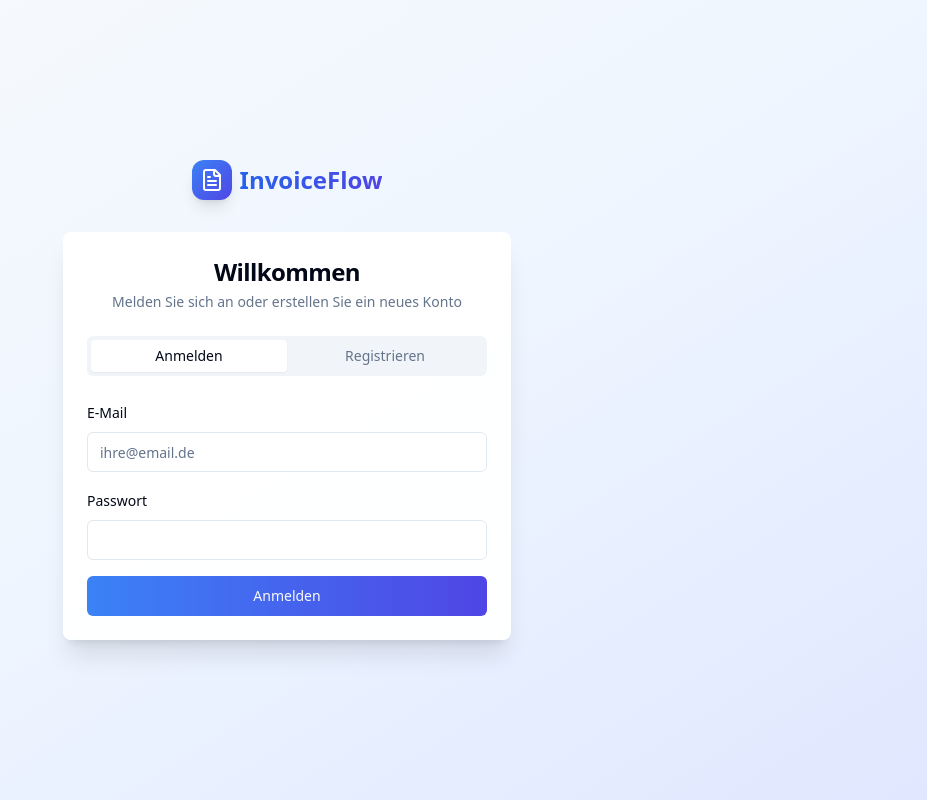
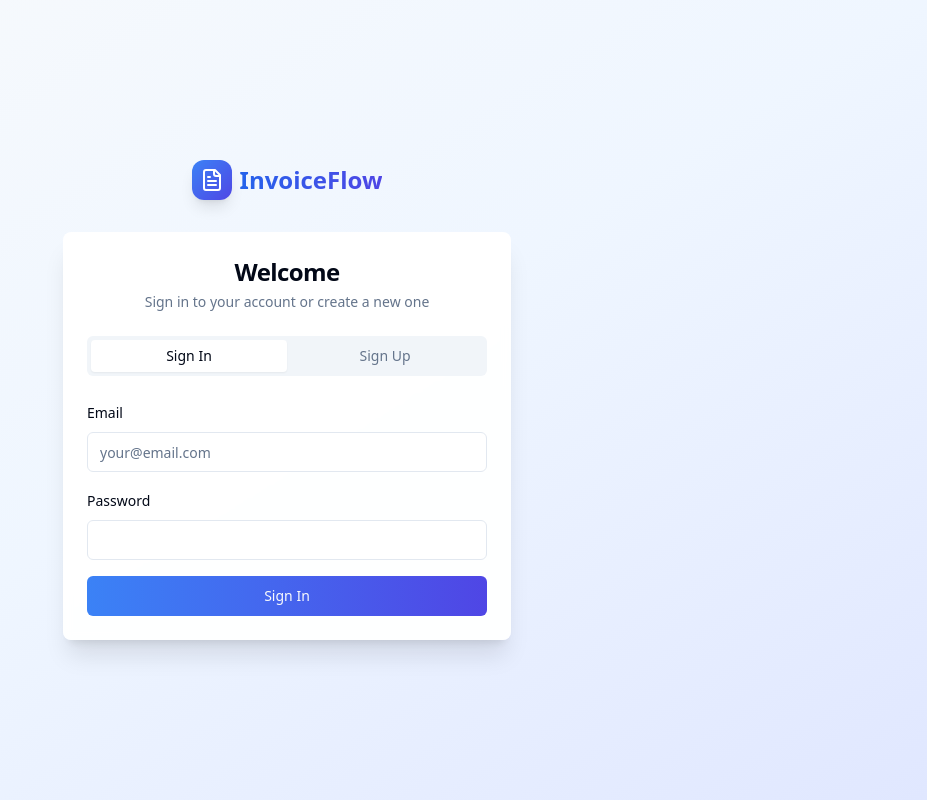
Before and after one commit to the-vibe-coder-official/invoicify-flow, a React (Vite) app: page /auth in a window 1280 px wide. Shown: the whole page, without its empty margins (353-1280 px from the left). Built offline with nearby package versions, Linux system fonts and the light colour scheme.

Commit message:
Fix: Translate /auth page to English
Translated the /auth page, including all UI elements, to English to ensure consistent language across the application.

```diff
--- a/src/pages/Auth.tsx
+++ b/src/pages/Auth.tsx
@@ -29,14 +29,14 @@ const Auth = () => {
 
     if (error) {
       toast({
-        title: "Anmeldung fehlgeschlagen",
+        title: "Login failed",
         description: error.message,
         variant: "destructive"
       });
     } else {
       toast({
-        title: "Erfolgreich angemeldet",
-        description: "Willkommen zurück!"
+        title: "Successfully logged in",
+        description: "Welcome back!"
       });
       navigate('/dashboard');
     }
@@ -52,14 +52,14 @@ const Auth = () => {
 
     if (error) {
       toast({
-        title: "Registrierung fehlgeschlagen",
+        title: "Registration failed",
         description: error.message,
         variant: "destructive"
       });
     } else {
       toast({
-        title: "Registrierung erfolgreich",
-        description: "Bitte überprüfen Sie Ihre E-Mail zur Bestätigung."
+        title: "Registration successful",
+        description: "Please check your email for confirmation."
       });
     }
 
@@ -81,33 +81,33 @@ const Auth = () => {
 
         <Card className="shadow-xl border-0 bg-white/95 backdrop-blur-sm">
           <CardHeader className="space-y-1 text-center">
-            <CardTitle className="text-2xl font-bold">Willkommen</CardTitle>
+            <CardTitle className="text-2xl font-bold">Welcome</CardTitle>
             <CardDescription>
-              Melden Sie sich an oder erstellen Sie ein neues Konto
+              Sign in to your account or create a new one
             </CardDescription>
           </CardHeader>
           <CardContent>
             <Tabs value={activeTab} onValueChange={setActiveTab} className="w-full">
               <TabsList className="grid w-full grid-cols-2 mb-6">
-                <TabsTrigger value="login">Anmelden</TabsTrigger>
-                <TabsTrigger value="register">Registrieren</TabsTrigger>
+                <TabsTrigger value="login">Sign In</TabsTrigger>
+                <TabsTrigger value="register">Sign Up</TabsTrigger>
               </TabsList>
 
               <TabsContent value="login">
                 <form onSubmit={handleSignIn} className="space-y-4">
                   <div className="space-y-2">
-                    <Label htmlFor="email">E-Mail</Label>
+                    <Label htmlFor="email">Email</Label>
                     <Input
                       id="email"
                       type="email"
-                      placeholder="ihre@email.de"
+                      placeholder="your@email.com"
                       value={email}
                       onChange={(e) => setEmail(e.target.value)}
                       required
                     />
                   </div>
                   <div className="space-y-2">
-                    <Label htmlFor="password">Passwort</Label>
+                    <Label htmlFor="password">Password</Label>
                     <Input
                       id="password"
                       type="password"
@@ -121,7 +121,7 @@ const Auth = () => {
                     className="w-full bg-gradient-to-r from-blue-500 to-indigo-600 hover:from-blue-600 hover:to-indigo-700"
                     disabled={loading}
                   >
-                    {loading ? "Wird angemeldet..." : "Anmelden"}
+                    {loading ? "Signing in..." : "Sign In"}
                   </Button>
                 </form>
               </TabsContent>
@@ -129,29 +129,29 @@ const Auth = () => {
               <TabsContent value="register">
                 <form onSubmit={handleSignUp} className="space-y-4">
                   <div className="space-y-2">
-                    <Label htmlFor="fullName">Vollständiger Name</Label>
+                    <Label htmlFor="fullName">Full Name</Label>
                     <Input
                       id="fullName"
                       type="text"
-                      placeholder="Max Mustermann"
+                      placeholder="John Doe"
                       value={fullName}
                       onChange={(e) => setFullName(e.target.value)}
                       required
                     />
                   </div>
                   <div className="space-y-2">
-                    <Label htmlFor="email">E-Mail</Label>
+                    <Label htmlFor="email">Email</Label>
                     <Input
                       id="email"
                       type="email"
-                      placeholder="ihre@email.de"
+                      placeholder="your@email.com"
                       value={email}
                       onChange={(e) => setEmail(e.target.value)}
                       required
                     />
                   </div>
                   <div className="space-y-2">
-                    <Label htmlFor="password">Passwort</Label>
+                    <Label htmlFor="password">Password</Label>
                     <Input
                       id="password"
                       type="password"
@@ -166,7 +166,7 @@ const Auth = () => {
                     className="w-full bg-gradient-to-r from-blue-500 to-indigo-600 hover:from-blue-600 hover:to-indigo-700"
                     disabled={loading}
                   >
-                    {loading ? "Wird registriert..." : "Registrieren"}
+                    {loading ? "Signing up..." : "Sign Up"}
                   </Button>
                 </form>
               </TabsContent>
```
